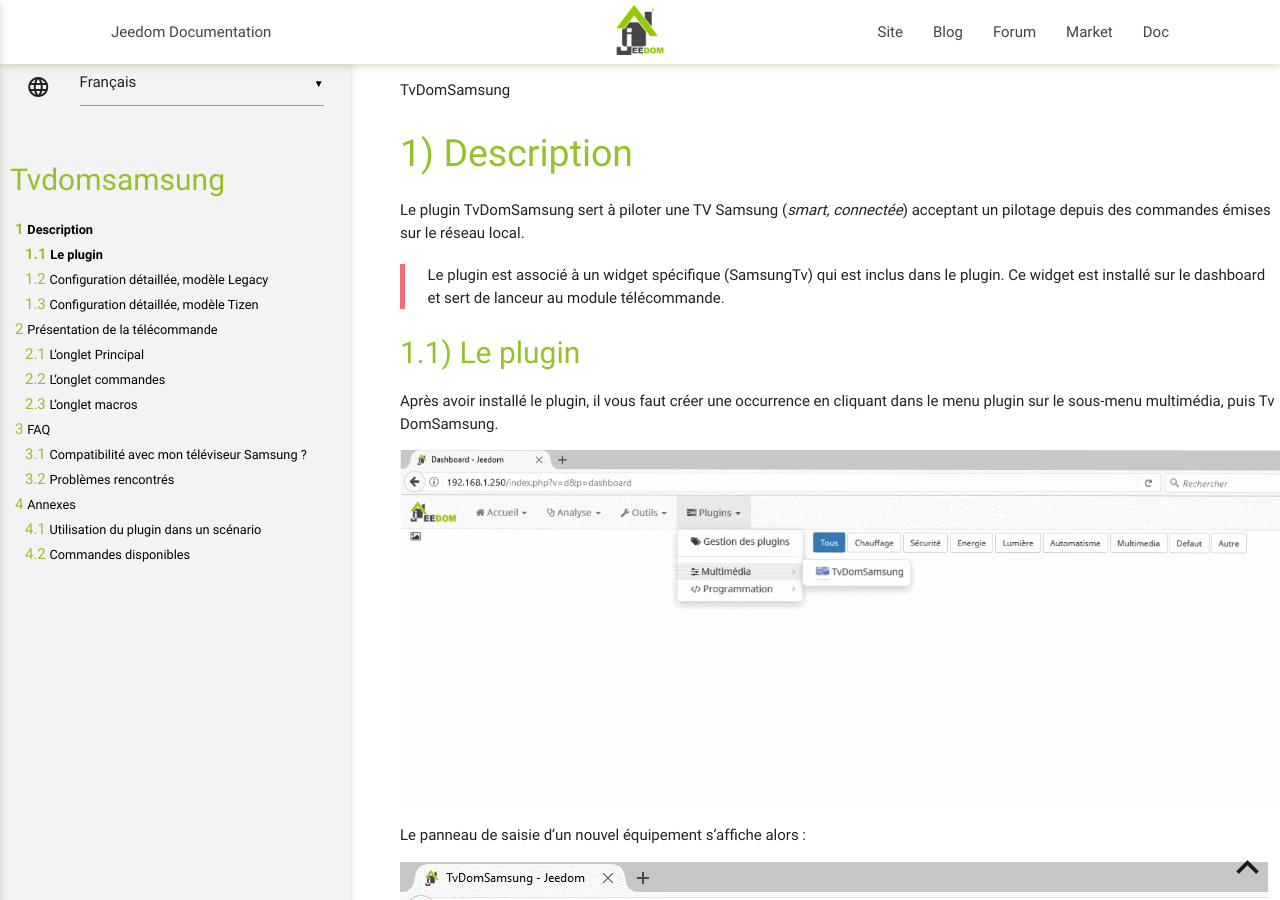
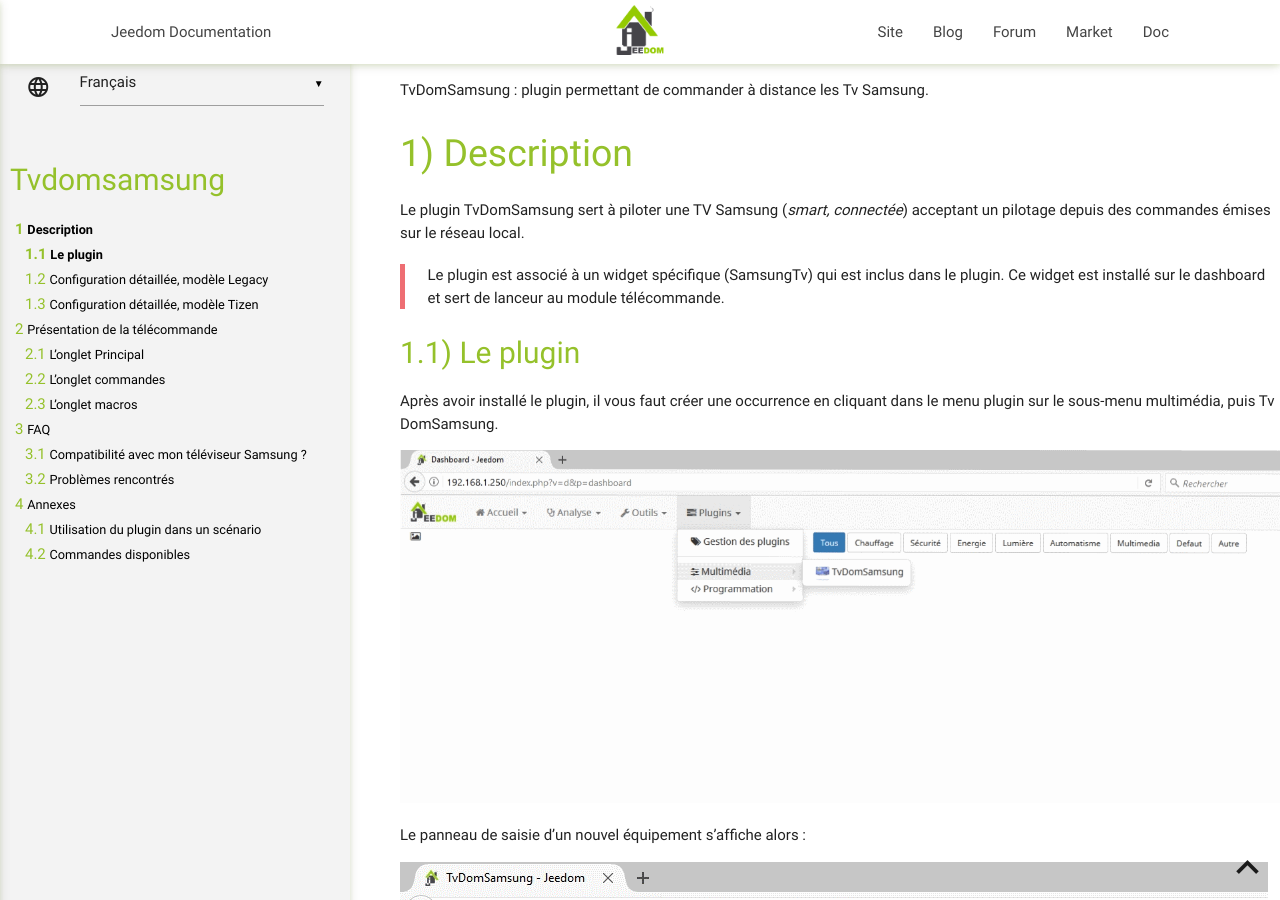
Before and after one commit to Berco63/TvDomSamsung, a Jekyll site: the page built from docs/fr_FR/index.md, in a window 1280 px wide and 900 px high. Built offline with Jekyll 4.4.1, drawn with Linux system fonts in a browser that asks for light colours; our own code applies the rules of GitHub Pages for plain Markdown files.

Commit message:
Update index.md

```diff
--- a/docs/fr_FR/index.md
+++ b/docs/fr_FR/index.md
@@ -1,4 +1,4 @@
-TvDomSamsung
+TvDomSamsung : plugin permettant de commander à distance les Tv Samsung.
 
 # Description
 
```
